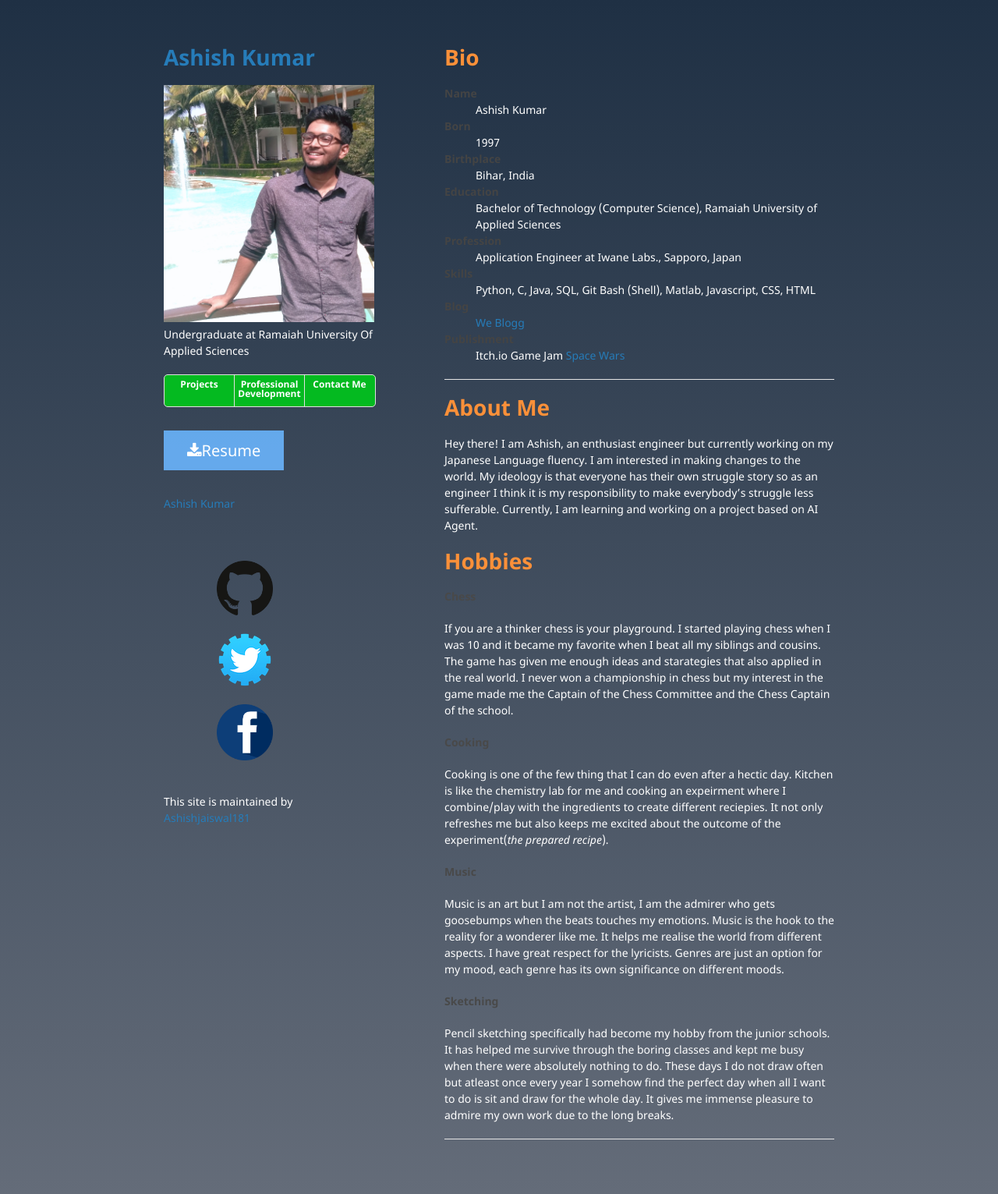
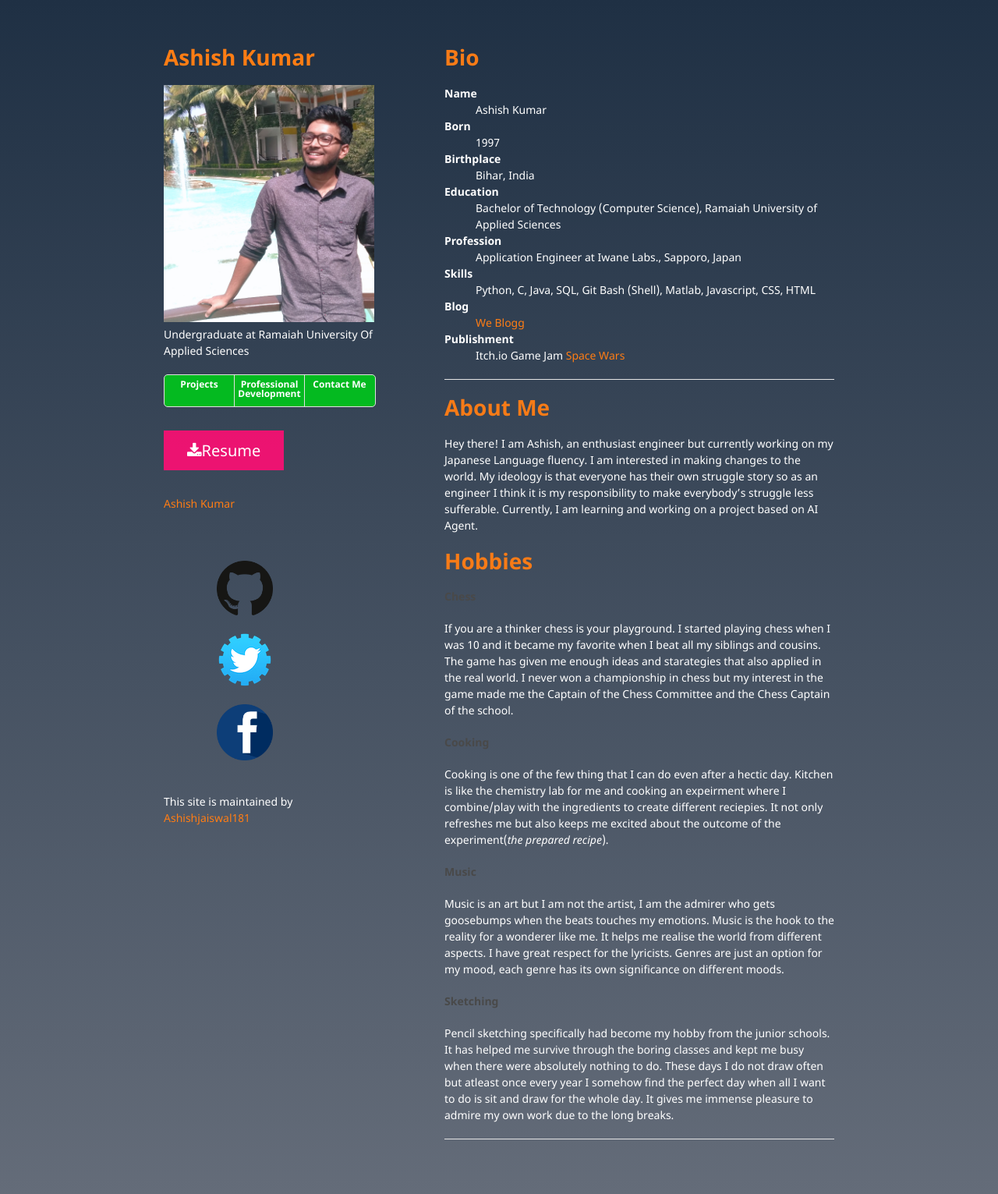
Before and after one commit to Ashishjaiswal181/Ashishjaiswal181.github.io, a Jekyll site: the page built from index.md, in a window 1280 px wide. Shown: the whole page at 78% size. Built offline with Jekyll 4.4.1, drawn with Linux system fonts in a browser that asks for light colours; comment, search, counter and statistics services are not loaded; our own code applies the rules of GitHub Pages for plain Markdown files.

Commit message:
Color modifications

```diff
--- a/_sass/jekyll-theme-minimal.scss
+++ b/_sass/jekyll-theme-minimal.scss
@@ -11,7 +11,7 @@ body {
 }
 
 .button {
-    background-color: rgba(106, 180, 252, 0.9);
+    background-color: rgba(255, 14, 116, 0.9);
     border: none;
     color: white;
     padding: 12px 30px;
@@ -26,7 +26,7 @@ h3,
 h4,
 h5,
 h6 {
-    color: #FB9039;
+    color:  #f77b17;
     margin: 0 0 20px;
 }
 
@@ -61,6 +61,7 @@ h6 {
 }
 
 .links {
+    color: #3a67ff;
     display: block;
     margin-left: auto;
     margin-right: auto;
@@ -77,13 +78,13 @@ h6 {
 }*/
 
 a {
-    color: #267CB9;
+    color: #ff7d14;
     text-decoration: none;
 }
 
 a:hover,
 a:focus {
-    color: #069;
+    color: #ff2525;
     font-weight: bold;
 }
 
@@ -137,12 +138,12 @@ td {
 }
 
 dt {
-    color: #444;
+    color: #ffffff;
     font-weight: 700;
 }
 
 th {
-    color: #444;
+    color: #ffffff;
 }
 
 img {
```
Also changed, not shown: 1 other file.
